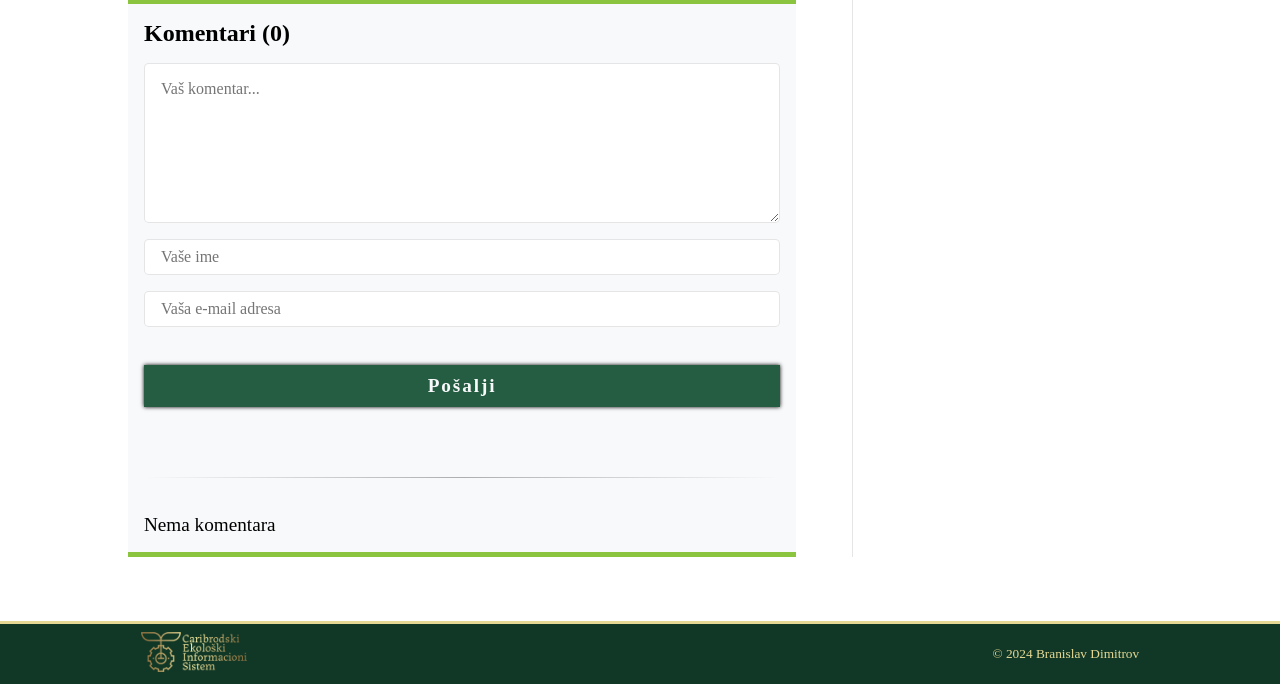
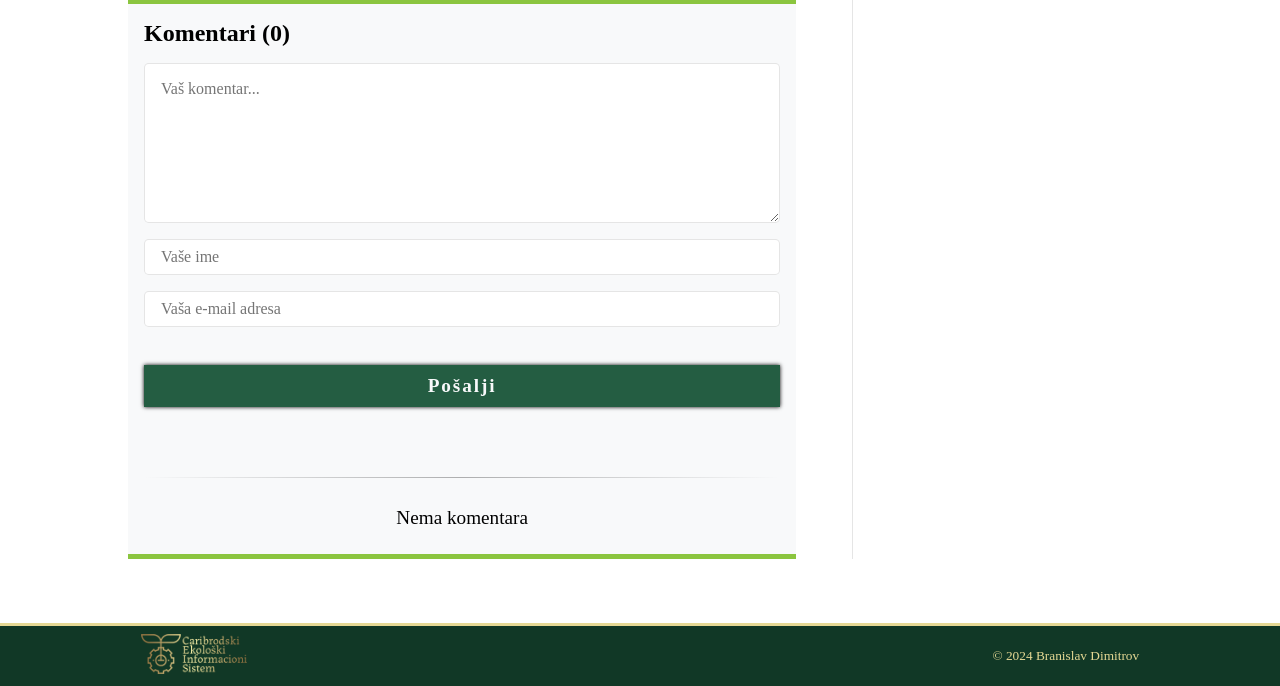
Before and after one commit to branislav990/ceis, a Django app: template blog/templates/blog/blog_detail.html in a window 1280 px wide. Shown: the part 1139-1825 px from the top of the page. Run offline with Django 5.2, Linux system fonts and the light colour scheme; the template is opened without the code that fills it: values that come from a table or form of the project are taken from there, others are empty; some libraries are stand-ins or nearby versions; some web fonts are replaced.

Commit message:
Blog comment style update

```diff
--- a/blog/static/blog/styles/blog_detail.css
+++ b/blog/static/blog/styles/blog_detail.css
@@ -333,7 +333,9 @@ html {
 
 .no-comment {
     font-size: 1.2em;
-    margin-top: 1.9em;
+    margin-top: 1.5em;
+    margin-bottom: 0.5em;
+    text-align: center;
 }
 
 .error-msg {
```
Also changed, not shown: ceis/settings.py (line endings or trailing spaces).
